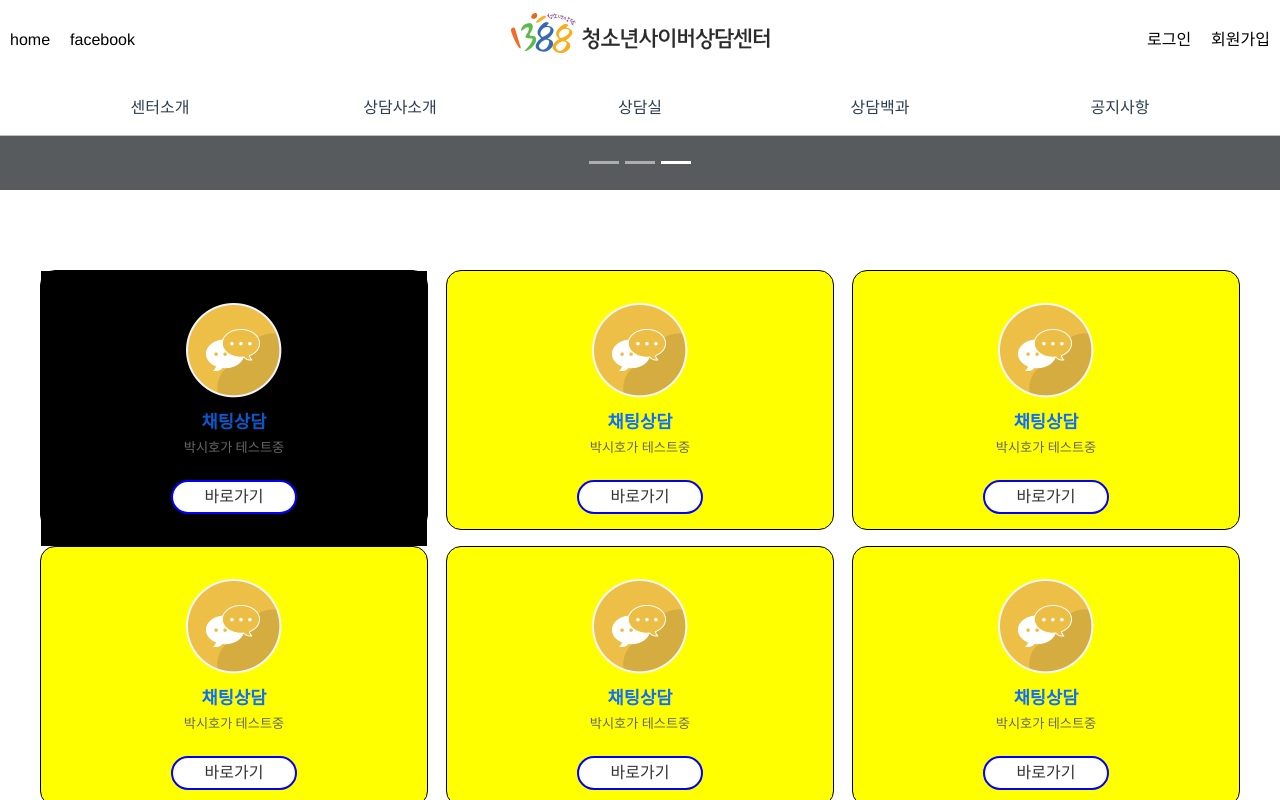
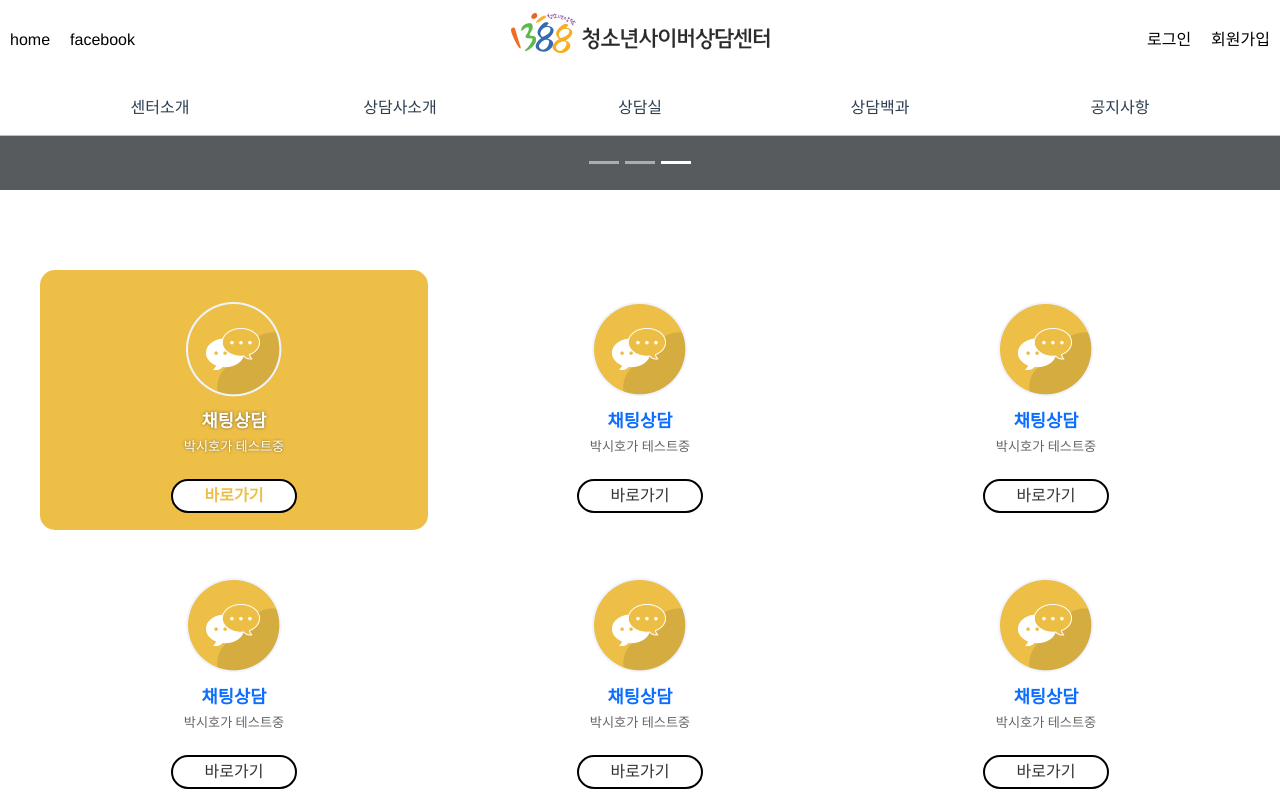
Before and after one commit to h0-shi/kidwiz, a Vue app in the folder vue_kidwiz/: page /faq in a window 1280 px wide. In both pictures the pointer is over the element 233 px from the left and 845 px from the top of the page. Shown: the part 445-1245 px from the top of the page. Built offline with nearby package versions, Linux system fonts and the light colour scheme; no server answers; the HTML template or start-up script is replaced by a standard one.

Commit message:
mainpage 충돌 수정

```diff
--- a/vue_kidwiz/src/views/mainPage.vue
+++ b/vue_kidwiz/src/views/mainPage.vue
@@ -104,8 +104,13 @@ export default {
 <style>
 .bannerImg{
   width: 100%;
-  height: 200px;
-  background-color: green;
+  height: 250px;
+  overflow: hidden;
+}
+.bannerImg img{
+  max-width: 100%;
+  height: auto;
+  object-fit: cover;
 }
 .boundary{
   width: 100%;
@@ -131,11 +136,25 @@ export default {
   background: #f0f4ff;
   border-radius: 15px;
   transition: all 0.5s;
-  background-color: yellow;
-  border: 1px solid black;
+  background-color: white;
 }
-.cards :hover{
-  background-color: black;
+.cards:nth-child(1):hover{
+  background-color: #edbf47;
+}
+.cards:hover {
+	color:#fff;
+	transition:all 0.5s;
+}
+.cards:hover a,
+.cards:hover h3 span {
+	color:#fff;
+	text-shadow:0px 0px 3px rgba(0,0,0,0.5);
+}
+.cards:nth-child(1):hover .togo {color:#edbf47;}
+.cards:hover .togo {
+	font-weight:bold;
+	background:#fff;
+	text-shadow:none;
 }
 .block{
   display: block;
@@ -170,7 +189,7 @@ export default {
   margin-top: 1em;
   color: #333;
   background-color: #fff;
-  border: 2px solid blue;
+  border: 2px solid black;
   border-radius: 30px;
 }
 </style>
```
